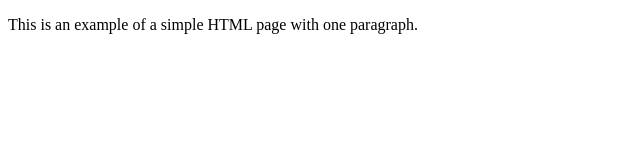
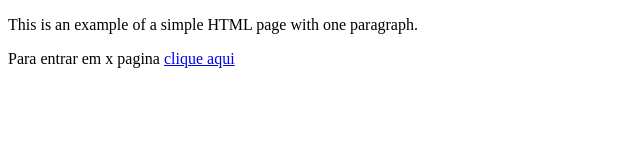
Before and after one commit to JhonnatanBarbosa/jhonnatanbarbosa.github.io, a plain HTML site: page index.html in a window 1280 px wide. Shown: the whole page, without its empty margins (0-640 px from the left). Drawn offline with Linux system fonts and the light colour scheme.

Commit message:
Update index.html

```diff
--- a/index.html
+++ b/index.html
@@ -5,5 +5,6 @@
     </head>
     <body>
         <p>This is an example of a simple HTML page with one paragraph.</p>
+	<p>Para entrar em x pagina <a href=https://jhonnatanbarbosa.github.io/test.xml>clique aqui</a>
     </body>
 </html>
```
